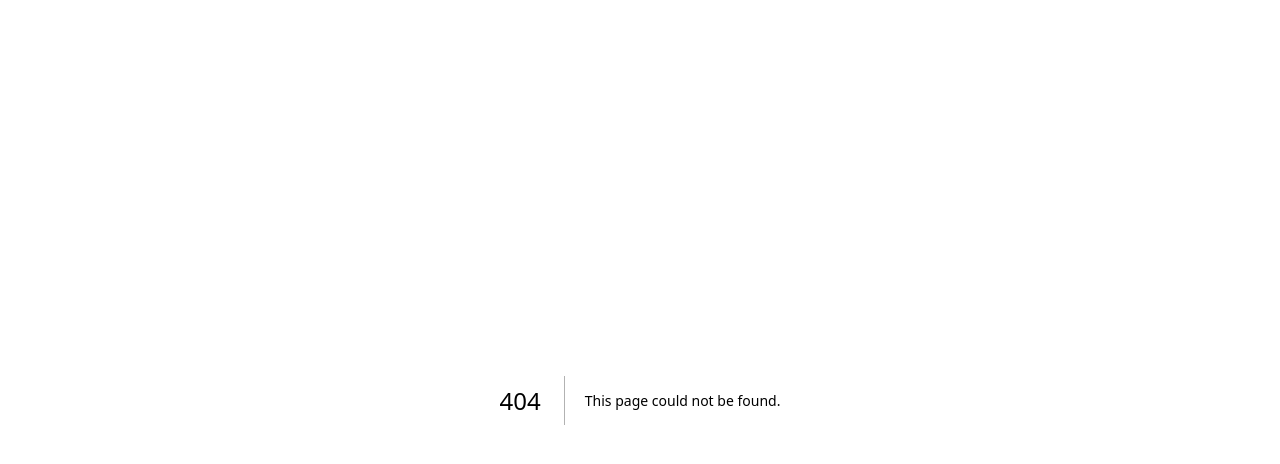
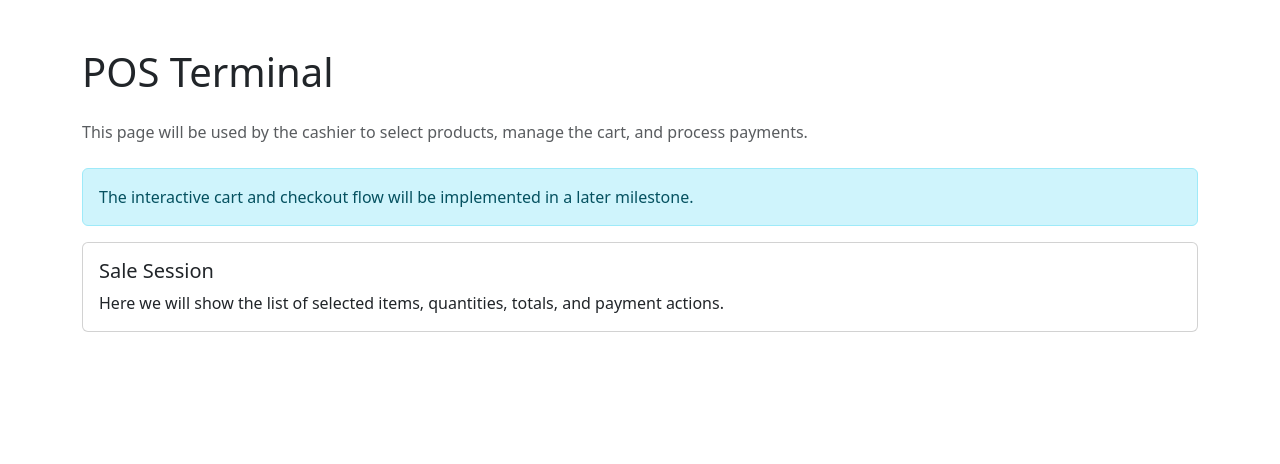
Before and after one commit to Kelvinn03/pos-system-js, a Next.js app: page /pos in a window 1280 px wide. Before the commit this address had no page. Shown: the top 464 px of the page. Built offline with nearby package versions, Linux system fonts and the light colour scheme.

Commit message:
scaffold products, pos, and transactions pages

```diff
--- /dev/null
+++ b/src/app/pos/page.tsx
@@ -0,0 +1,21 @@
+export default function PosTerminalPage() {
+  return (
+    <div className="container py-5">
+      <h1 className="mb-4">POS Terminal</h1>
+      <p className="text-muted mb-4">
+        This page will be used by the cashier to select products, manage the cart, and process payments.
+      </p>
+      <div className="alert alert-info" role="alert">
+        The interactive cart and checkout flow will be implemented in a later milestone.
+      </div>
+      <div className="card">
+        <div className="card-body">
+          <h5 className="card-title">Sale Session</h5>
+          <p className="card-text mb-0">
+            Here we will show the list of selected items, quantities, totals, and payment actions.
+          </p>
+        </div>
+      </div>
+    </div>
+  );
+}
```
Also changed, not shown: src/app/page.tsx (+12 -10 lines), src/app/products/page.tsx (added, +21 -0 lines), src/app/transactions/page.tsx (added, +21 -0 lines).
